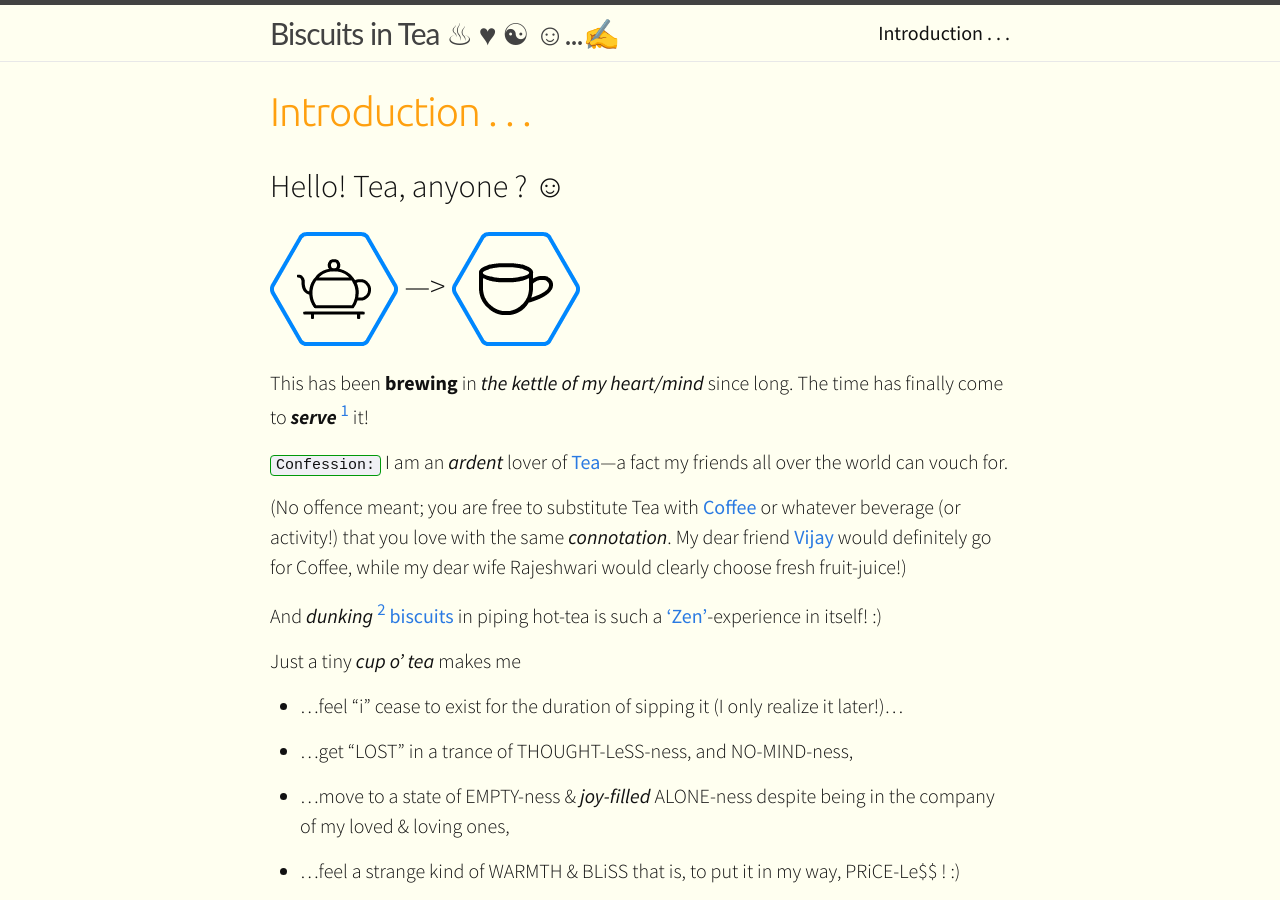
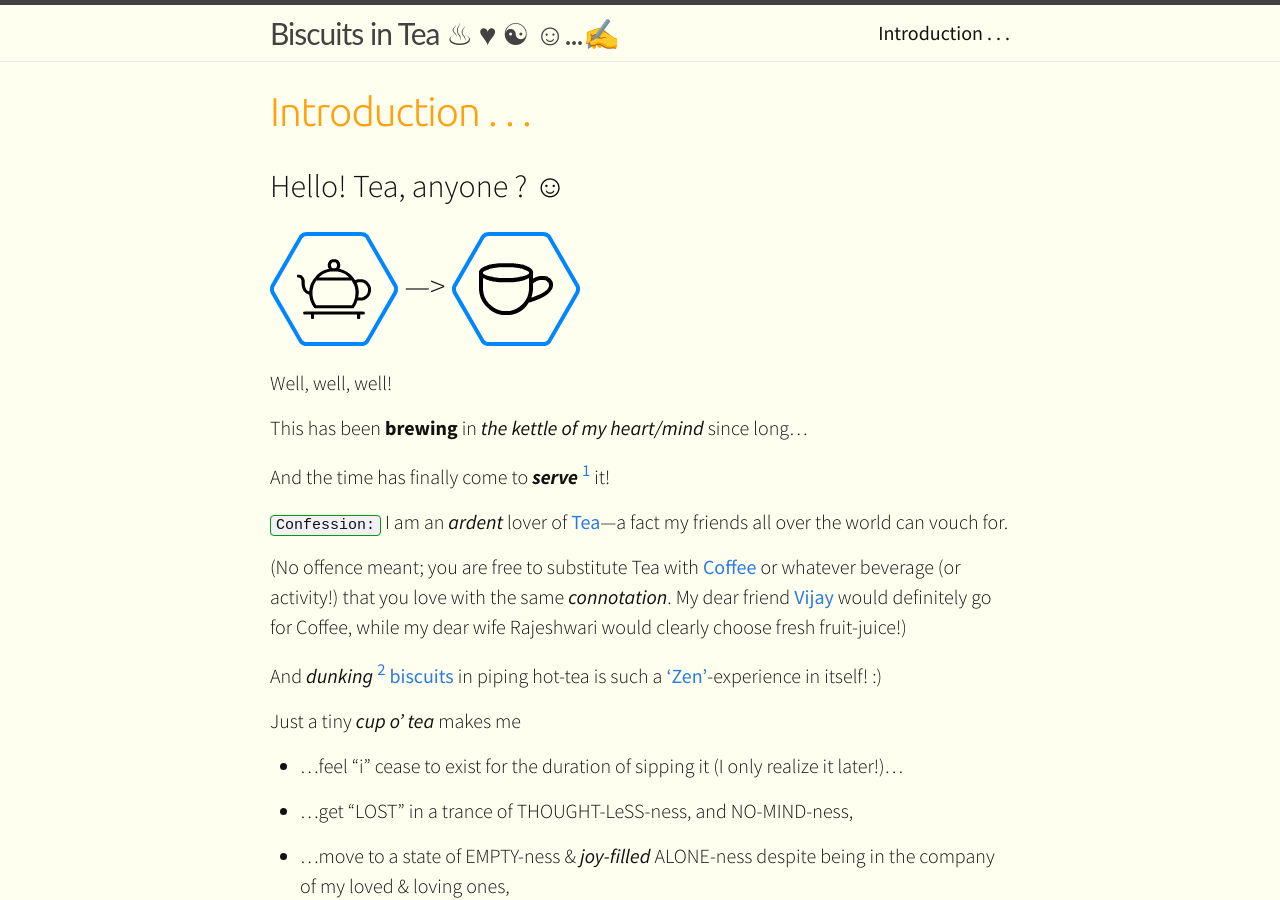
Before and after one commit to raghuugare/raghuugare.bkup, a Jekyll site: the page built from about.md, in a window 1280 px wide and 900 px high. Built offline with Jekyll 4.4.1, drawn with Linux system fonts in a browser that asks for light colours.

Commit message:
Slight change to improve readability.

```diff
--- a/about.md
+++ b/about.md
@@ -8,8 +8,12 @@ permalink: /intro/
 
 ## ![icon_kettle]({{site.url}}/assets/icons/rags_icon_128_by_128_kettle.png) ---> ![icon_cup]({{site.url}}/assets/icons/rags_icon_128_by_128_cup.png)
 
-This has been **brewing** in _the kettle of my heart/mind_ since long.
-The time has finally come to _**serve**_ [^1] it!
+Well, well, well!
+
+This has been **brewing** in _the kettle of my heart/mind_ since long...
+
+
+And the time has finally come to _**serve**_ [^1] it!
 
 [^1]: _"serve"_ on the web, of course! :)
 
```
